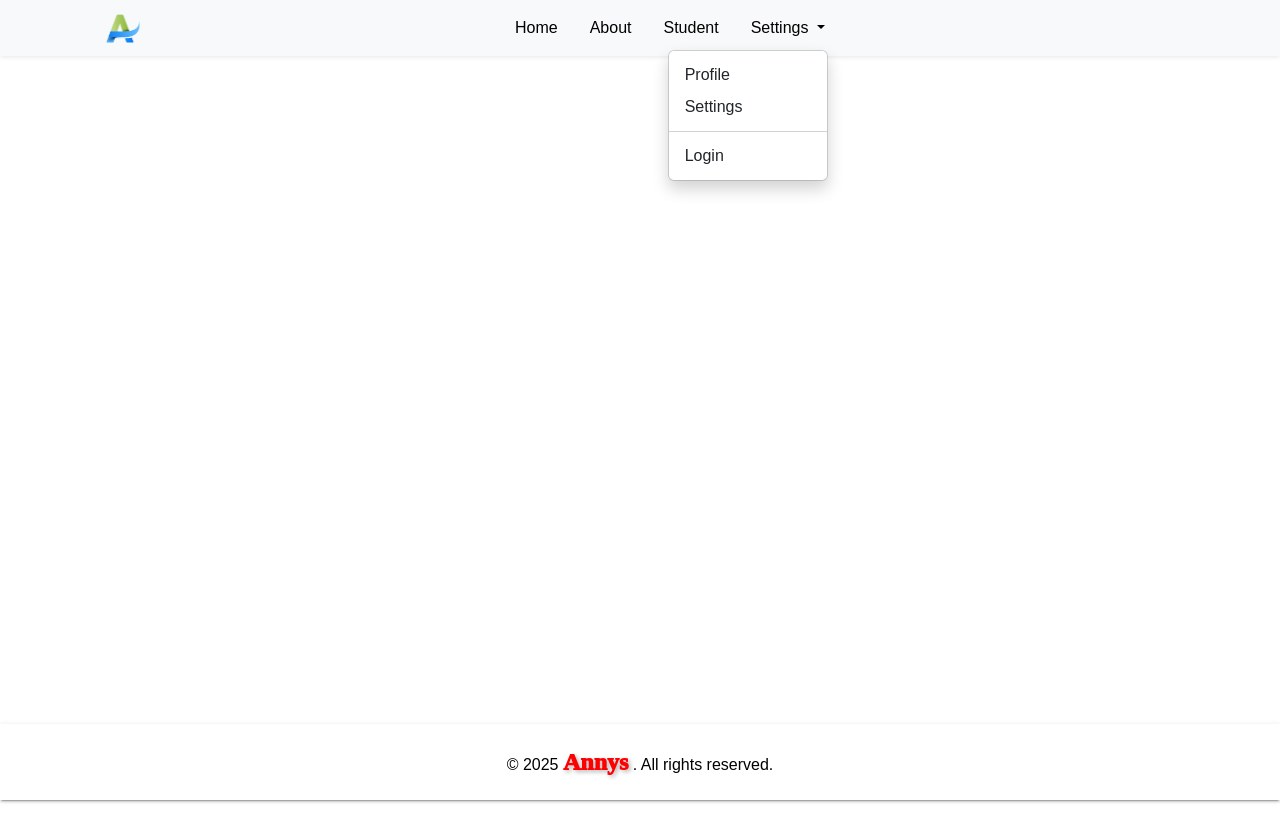
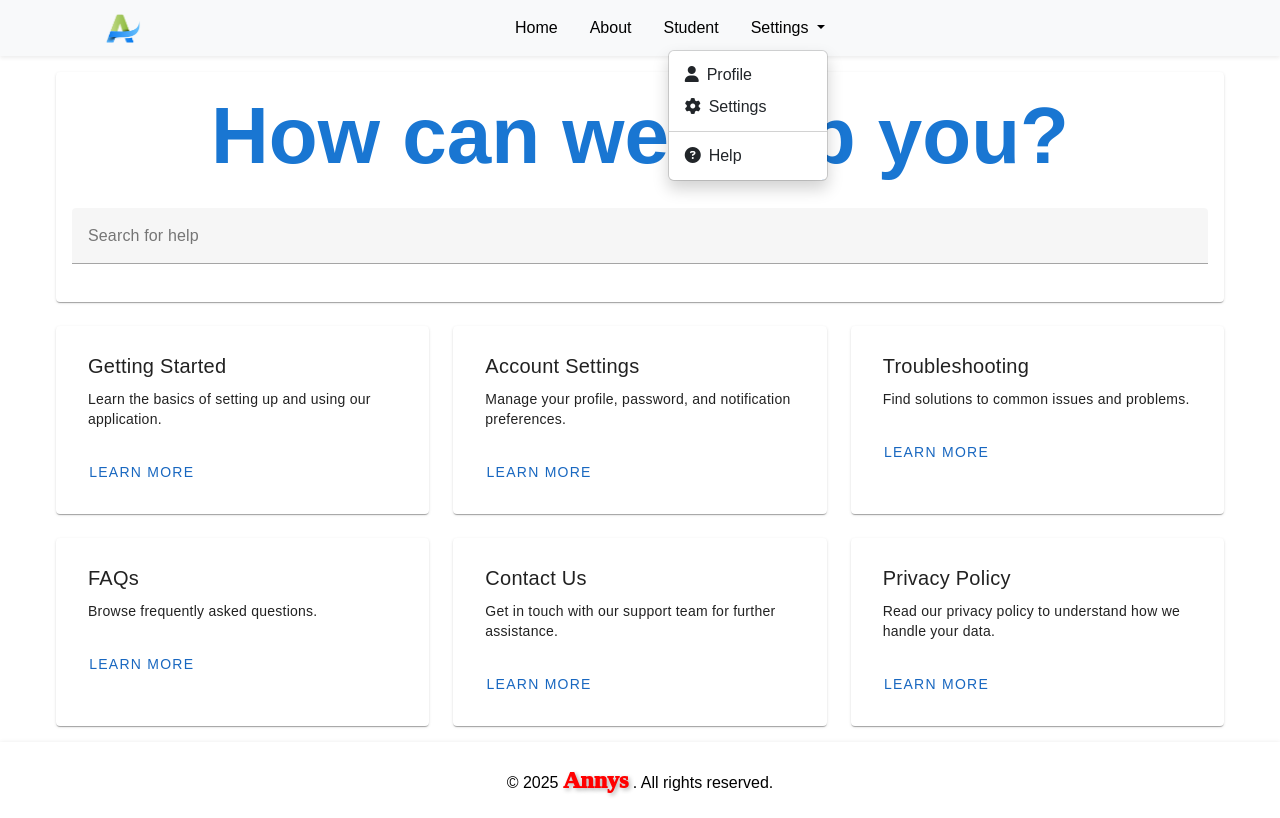
Before and after one commit to laksh-solanki/Annys, a Vue app: page /Help in a window 1280 px wide. Both pictures are taken after a click on the button "Settings". Built offline with nearby package versions, Linux system fonts and the light colour scheme; a web font is replaced by a local one.

Commit message:
feat: add Help page and update Navbar with icons; remove login and signin pages

```diff
--- a/index.html
+++ b/index.html
@@ -6,6 +6,7 @@
     <meta name="viewport" content="width=device-width, initial-scale=1.0" />
     <link rel="shortcut icon" href="/src/assets/Main-logo.png" type="image/x-icon">
     <title>Annys</title>
+    <link rel="stylesheet" href="https://cdnjs.cloudflare.com/ajax/libs/font-awesome/6.5.2/css/all.min.css" integrity="sha512-SnH5WK+bZxgPHs44uWIX+LLJAJ9/2PkPKZ5QiAj6Ta86w+fsb2TkcmfRyVX3pBnMFcV7oQPJkl9QevSCWr3W6A==" crossorigin="anonymous" referrerpolicy="no-referrer" />
   </head>
   <body>
     <div id="app"></div>
--- a/src/components/Navbar.vue
+++ b/src/components/Navbar.vue
@@ -23,12 +23,15 @@
               Settings
             </a>
             <ul class="dropdown-menu position-absolute">
-              <li class="p-0"><router-link class="dropdown-item" to="/profile">Profile</router-link></li>
-              <li class="p-0"><router-link class="dropdown-item" to="/settings">Settings</router-link></li>
+              <li><router-link class="dropdown-item" to="/profile"><i
+                    class="fa-solid fa-user me-2"></i>Profile</router-link></li>
+              <li><router-link class="dropdown-item" to="/settings"><i
+                    class="fa-solid fa-gear me-2"></i>Settings</router-link></li>
               <li>
                 <hr class="dropdown-divider" />
               </li>
-              <li class="p-0"><router-link class="dropdown-item" to="/login">Login</router-link></li>
+              <li><router-link class="dropdown-item" to="/Help"><i
+                    class="fa-solid fa-circle-question me-2"></i>Help</router-link></li>
             </ul>
           </li>
         </ul>
@@ -57,7 +60,7 @@ import { RouterLink } from 'vue-router'
   transition: all 0.3s ease-in-out;
 }
 
-.dropdown-menu[data-bs-popper]{
+.dropdown-menu[data-bs-popper] {
   left: -75px !important;
 }
 
--- a/src/router/index.js
+++ b/src/router/index.js
@@ -14,16 +14,6 @@ const router = createRouter({
       path: '/about',
       name: 'about',
       component: () => import('../views/AboutView.vue'),
-    },
-    {
-      path: '/signin',
-      name: 'signin',
-      component: () => import('../views/signin.vue'),
-    },
-    {
-      path: '/login',
-      name: 'login',
-      component: () => import('../views/login.vue'),
     },
     {
       path: '/profile',
@@ -43,6 +33,11 @@ const router = createRouter({
       name: 'student',
       component: () => import('../views/student.vue'),
     },
+    {
+      path: '/Help',
+      name: 'help',
+      component: () => import('../views/Help.vue'),
+    },
   ],
 })
 
--- /dev/null
+++ b/src/views/Help.vue
@@ -0,0 +1,86 @@
+<template>
+    <v-container>
+        <v-row>
+            <v-col cols="12">
+                <v-card class="pa-4 text-center">
+                    <h1 class="display-1 font-weight-bold">How can we help you?</h1>
+                    <v-text-field v-model="search" label="Search for help" outlined clearable
+                        class="mt-4"></v-text-field>
+                </v-card>
+            </v-col>
+        </v-row>
+        <v-row>
+            <v-col v-for="topic in filteredTopics" :key="topic.title" cols="12" md="4">
+                <v-card class="pa-4" height="100%">
+                    <v-card-title>{{ topic.title }}</v-card-title>
+                    <v-card-text>{{ topic.description }}</v-card-text>
+                    <v-card-actions>
+                        <v-btn :to="topic.link" color="primary">Learn more</v-btn>
+                    </v-card-actions>
+                </v-card>
+            </v-col>
+        </v-row>
+    </v-container>
+</template>
+
+<script>
+export default {
+    data() {
+        return {
+            search: '',
+            topics: [
+                {
+                    title: 'Getting Started',
+                    description: 'Learn the basics of setting up and using our application.',
+                    link: '/help/getting-started'
+                },
+                {
+                    title: 'Account Settings',
+                    description: 'Manage your profile, password, and notification preferences.',
+                    link: '/help/account'
+                },
+                {
+                    title: 'Troubleshooting',
+                    description: 'Find solutions to common issues and problems.',
+                    link: '/help/troubleshooting'
+                },
+                {
+                    title: 'FAQs',
+                    description: 'Browse frequently asked questions.',
+                    link: '/help/faq'
+                },
+                {
+                    title: 'Contact Us',
+                    description: 'Get in touch with our support team for further assistance.',
+                    link: '/help/contact'
+                },
+                {
+                    title: 'Privacy Policy',
+                    description: 'Read our privacy policy to understand how we handle your data.',
+                    link: '/help/privacy'
+                }
+            ]
+        };
+    },
+    computed: {
+        filteredTopics() {
+            if (!this.search) {
+                return this.topics;
+            }
+            const searchTerm = this.search.toLowerCase();
+            return this.topics.filter(topic => {
+                return (
+                    topic.title.toLowerCase().includes(searchTerm) ||
+                    topic.description.toLowerCase().includes(searchTerm)
+                );
+            });
+        }
+    }
+};
+</script>
+
+<style scoped>
+.display-1 {
+    color: #1976D2;
+}
+</style>
--- a/src/views/login.vue
+++ /dev/null
@@ -1,11 +0,0 @@
-<script setup></script>
-<template>
-  <v-container>
-    <v-row>
-      <v-col cols="12">
-        <h1 class="text-h4">Login</h1>
-        <p>This is the Login page.</p>
-      </v-col>
-    </v-row>
-  </v-container>
-</template>
--- a/src/views/signin.vue
+++ /dev/null
@@ -1,12 +0,0 @@
-<script setup></script>
-<template>
-  <v-container>
-    <v-row>
-      <v-col cols="12">
-        <h1 class="text-h4">SignIn</h1>
-        <p>This is the SignIn page.</p>
-      </v-col>
-    </v-row>
-  </v-container>
-</template>
-<style scoped></style>
```
